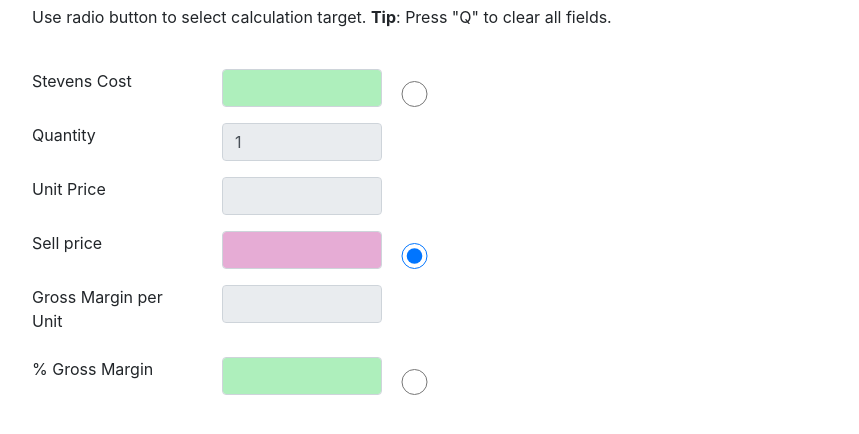
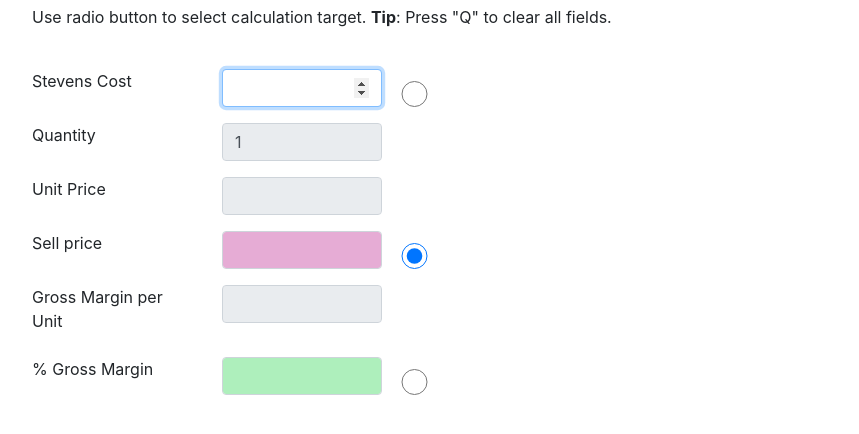
Before and after one commit to jaskygh/stevens, a plain HTML site: page index.html in a window 1280 px wide. Shown: the part 68-502 px from the top of the page, without its empty margins (53-912 px from the left). Drawn offline with nearby package versions, Linux system fonts and the light colour scheme.

Commit message:
Update index.html
Autofocus Stevens Cost at Page Load

```diff
--- a/index.html
+++ b/index.html
@@ -17,7 +17,7 @@
    <div class="form-group row">
       <label class="col-sm-2">Stevens Cost</label>
       <div class="col-sm-2">
-         <input type="number" class="form-control dynamic background-yellow" id="cp" onkeyup="numberChange()">
+         <input autofocus type="number" class="form-control dynamic background-yellow" id="cp" onkeyup="numberChange()">
       </div>
       <input type="radio" class="col-sm-1" onclick="targetChange()" name="targetNumber" id="radio-cp" value="cp">
    </div>
```
